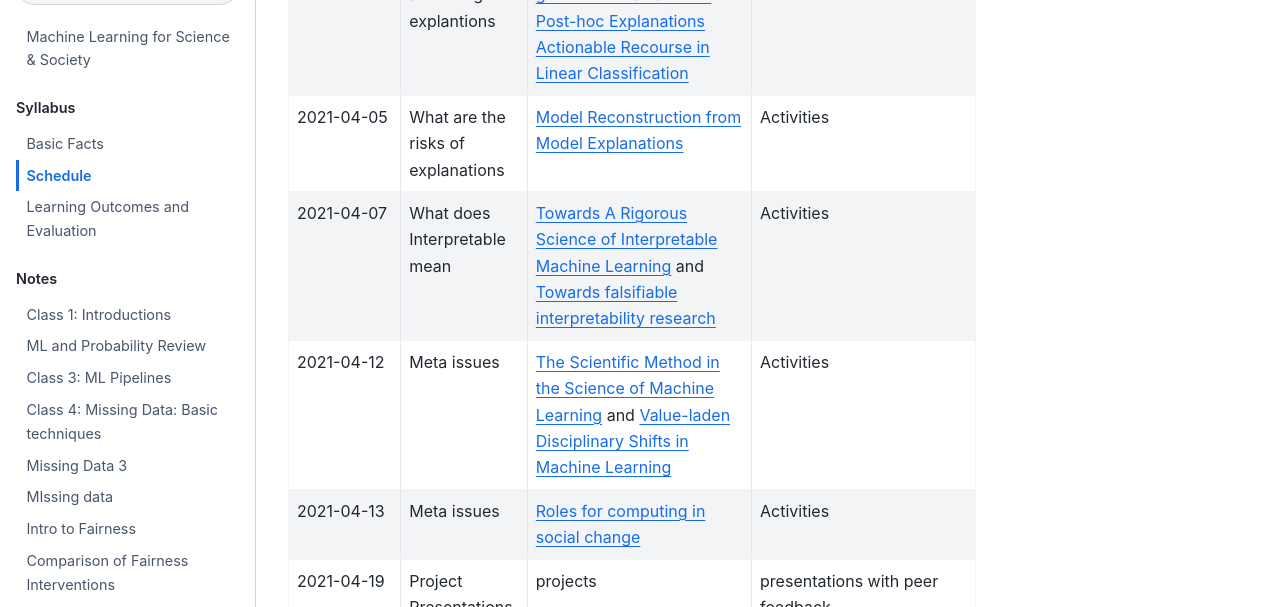
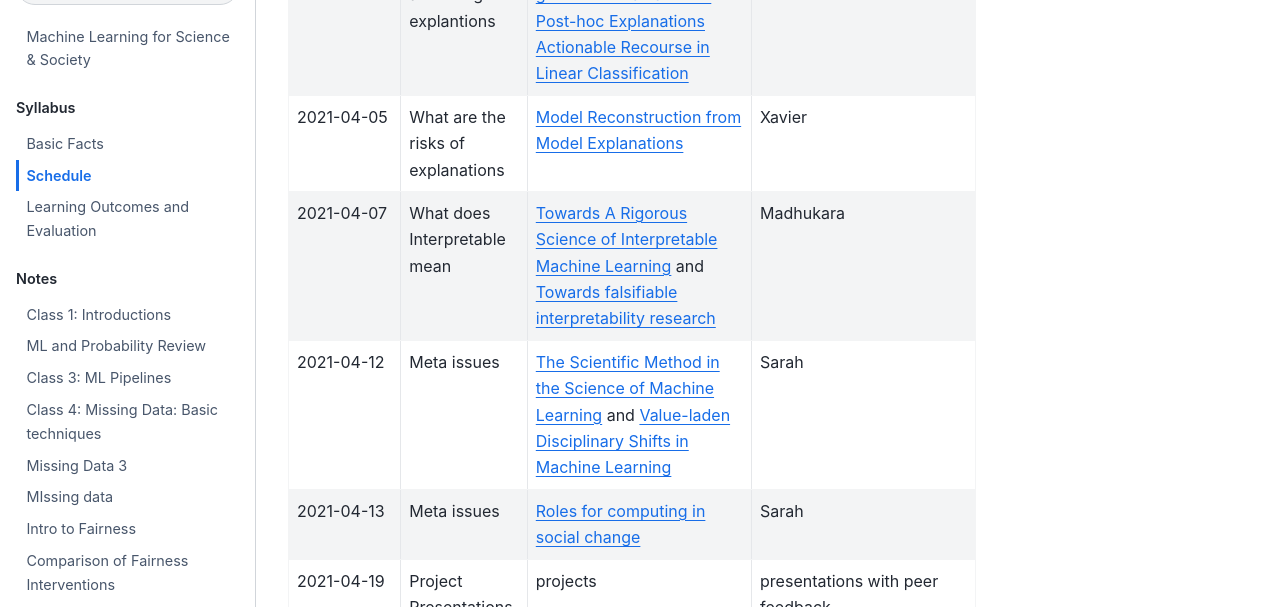
Before and after one commit to ml4scisoc/ml4scisoc.github.io, a Jupyter Book: the page built from syllabus/schedule.md, in a window 1280 px wide and 900 px high, scrolled down 3530 px. Shown: the part 153-760 px from the top of the window. Built offline with Jupyter Book 1.0.4 settings and Sphinx 7.4.7 and the Sphinx Book theme 1.1.4, drawn with Linux system fonts in a browser that asks for light colours.

Commit message:
add presenters

```diff
--- a/syllabus/schedule.md
+++ b/syllabus/schedule.md
@@ -125,19 +125,19 @@ Evaluation of Post-hoc Explanations](https://dl.acm.org/doi/pdf/10.1145/3442188.
 * - 2021-04-05
   - What are the risks of explanations
   - [Model Reconstruction from Model Explanations](https://arxiv.org/abs/1807.05185)
-  - Activities
+  - Xavier
 * - 2021-04-07
   - What does Interpretable mean
   - [Towards A Rigorous Science of Interpretable Machine Learning](https://arxiv.org/abs/1702.08608) and [Towards falsifiable interpretability research](https://ml-retrospectives.github.io/neurips2020/camera_ready/4.pdf)
-  - Activities
+  - Madhukara
 * - 2021-04-12
   - Meta issues
   - [The Scientific Method in the Science of Machine Learning](https://arxiv.org/abs/1904.10922) and [Value-laden Disciplinary Shifts in Machine Learning](https://arxiv.org/abs/1912.01172)
-  - Activities
+  - Sarah
 * - 2021-04-13
   - Meta issues
   - [Roles for computing in social change](https://dl.acm.org/doi/abs/10.1145/3351095.3372871)
-  - Activities
+  - Sarah
 * - 2021-04-19
   - Project Presentations
   - projects
```
